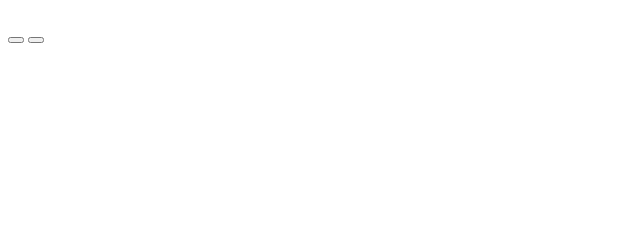
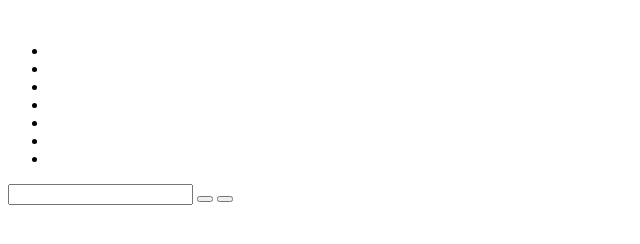
Before and after one commit to DevMentalBrain/Projeto-Senac, a plain HTML site: page pages/lading-page/index.html in a window 1280 px wide. Shown: the whole page, without its empty margins (0-640 px from the left). Drawn offline with Linux system fonts and the light colour scheme.

Commit message:
Criando toda estrutura básica da <header>

```diff
--- a/pages/lading-page/index.html
+++ b/pages/lading-page/index.html
@@ -8,7 +8,18 @@
     <header>
       <img/>
       <nav>
+        <ul>
+          <li></li>
+          <li></li>
+          <li></li>
+          <li></li>
+          <li></li>
+          <li></li>
+          <li></li>
+        </ul>
       </nav>
+      <input>
+      </input>
       <button>
       </button>
       <button>
```
